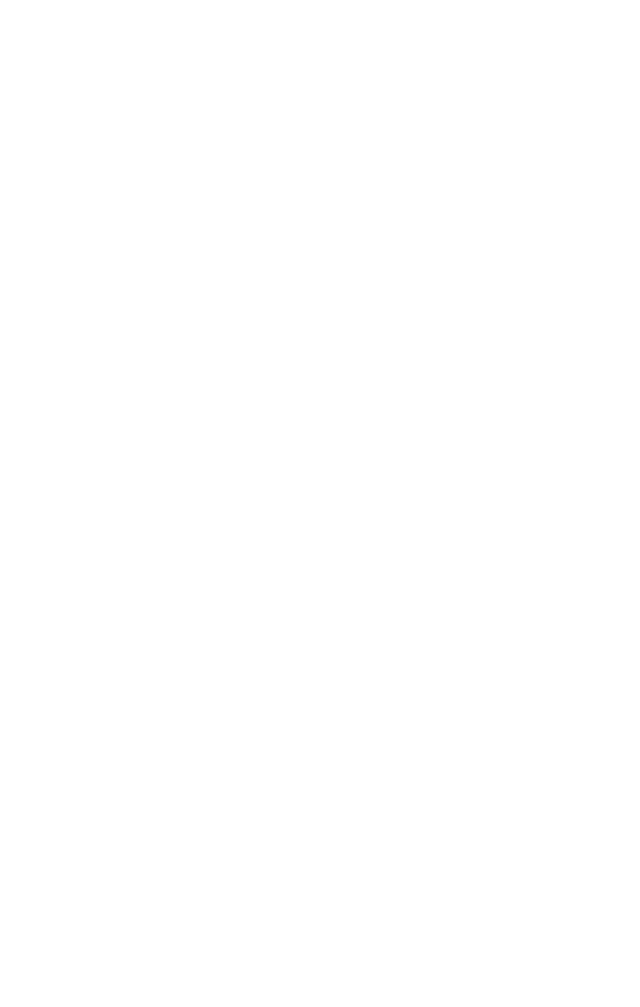
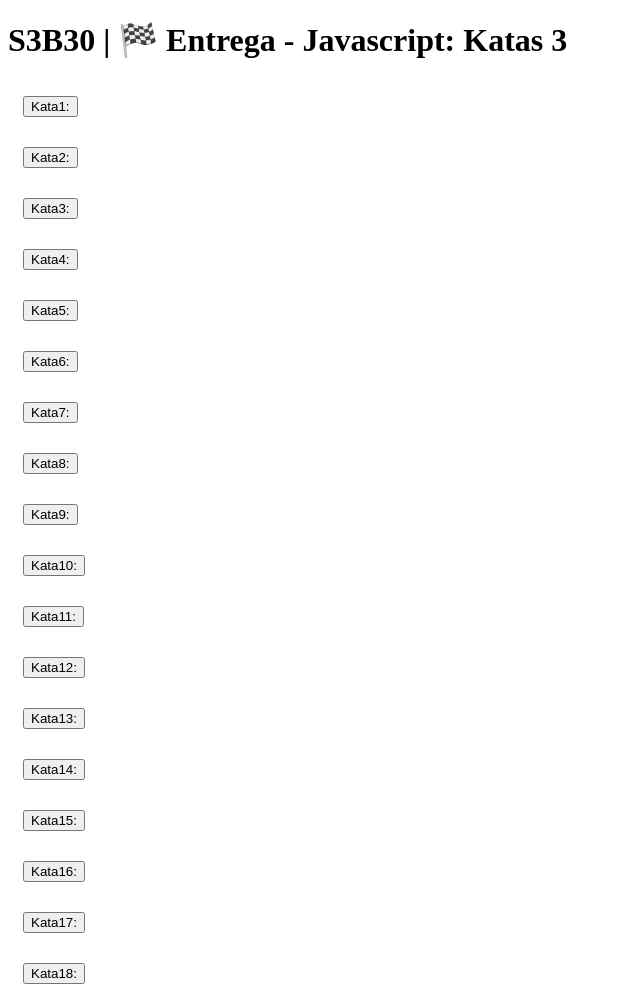
Before and after one commit to Kenzie-Academy-Brasil-Developers/m1-entrega-s3-katas-javascript-3-kratzmendes, a plain HTML site: page index.html in a window 1280 px wide. Shown: the whole page, without its empty margins (0-640 px from the left). Before the commit the page ends 800 px from the top, so only its background shows below. Drawn offline with Linux system fonts and the light colour scheme.

Commit message:
Entrega completa

```diff
--- a/index.html
+++ b/index.html
@@ -1,11 +1,90 @@
 <!DOCTYPE html>
-<html lang="en">
+<html lang="pt-BR">
 <head>
     <meta charset="UTF-8">
     <meta name="viewport" content="width=device-width, initial-scale=1.0">
+    <link rel="stylesheet" href="styles.css">
+
     <title>JS - Katas 03</title>
 </head>
 <body>
+    <h1>
+        S3B30 | 🏁 Entrega - Javascript: Katas 3
+    </h1>
+
+    <div class="kataDiv">
+        <input class="kataBtn" type = "button" onclick = "kata1()" value = "Kata1:">
+        <p id="placeholder1"></p>
+    </div>
+    <div class="kataDiv">
+        <input class="kataBtn" type = "button" onclick = "kata2()" value = "Kata2:">
+        <p id="placeholder2"></p>
+    </div>
+    <div class="kataDiv">
+        <input class="kataBtn" type = "button" onclick = "kata3()" value = "Kata3:">
+        <p id="placeholder3"></p>
+    </div>
+    <div class="kataDiv">
+        <input class="kataBtn" type = "button" onclick = "kata4()" value = "Kata4:">
+        <p id="placeholder4"></p>
+    </div>
+    <div class="kataDiv">
+        <input class="kataBtn" type = "button" onclick = "kata5()" value = "Kata5:">
+        <p id="placeholder5"></p>
+    </div>
+    <div class="kataDiv">
+        <input class="kataBtn" type = "button" onclick = "kata6()" value = "Kata6:">
+        <p id="placeholder6"></p>
+    </div>
+    <div class="kataDiv">
+        <input class="kataBtn" type = "button" onclick = "kata7()" value = "Kata7:">
+        <p id="placeholder7"></p>
+    </div>
+    <div class="kataDiv">
+        <input class="kataBtn" type = "button" onclick = "kata8()" value = "Kata8:">
+        <p id="placeholder8"></p>
+    </div>
+    <div class="kataDiv">
+        <input class="kataBtn" type = "button" onclick = "kata9()" value = "Kata9:">
+        <p id="placeholder9"></p>
+    </div>
+    <div class="kataDiv">
+        <input class="kataBtn" type = "button" onclick = "kata10()" value = "Kata10:">
+        <p id="placeholder10"></p>
+    </div>
+    <div class="kataDiv">
+        <input class="kataBtn" type = "button" onclick = "kata11()" value = "Kata11:">
+        <p id="placeholder11"></p>
+    </div>
+    <div class="kataDiv">
+        <input class="kataBtn" type = "button" onclick = "kata12()" value = "Kata12:">
+        <p id="placeholder12"></p>
+    </div>
+    <div class="kataDiv">
+        <input class="kataBtn" type = "button" onclick = "kata13()" value = "Kata13:">
+        <p id="placeholder13"></p>
+    </div>
+    <div class="kataDiv">
+        <input class="kataBtn" type = "button" onclick = "kata14()" value = "Kata14:">
+        <p id="placeholder14"></p>
+    </div>
+    <div class="kataDiv">
+        <input class="kataBtn" type = "button" onclick = "kata15()" value = "Kata15:">
+        <p id="placeholder15"></p>
+    </div>
+    <div class="kataDiv">
+        <input class="kataBtn" type = "button" onclick = "kata16()" value = "Kata16:">
+        <p id="placeholder16"></p>
+    </div>
+    <div class="kataDiv">
+        <input class="kataBtn" type = "button" onclick = "kata17()" value = "Kata17:">
+        <p id="placeholder17"></p>
+    </div>
+    <div class="kataDiv">
+        <input class="kataBtn" type = "button" onclick = "kata18()" value = "Kata18:">
+        <p id="placeholder18"></p>
+    </div>
+
     <script src="katas3.js"></script>
 </body>
 </html>
--- a/katas3.js
+++ b/katas3.js
@@ -1,75 +1,242 @@
 const sampleArray = [469, 755, 244, 245, 758, 450, 302, 17, 712, 71, 456, 21, 398, 339, 882, 848, 179, 535, 940, 472];
 
-function kata1() {
-    // implemente o código do kata 1 aqui
+function showResults(result, kataId){
+    var placeholder = document.getElementById(`placeholder${kataId}`);
+    console.log(`placeholder${kataId}`);
+    placeholder.innerHTML = result;
 }
 
+
+function kata1() {
+    kataId = 1;
+    result = [];
+
+    for(let i = 0; i < 25; i++){
+        result[i] = i+1;
+    }
+    showResults(result, kataId);
+
+    return;
+}
+
+
+
 function kata2() {
-    // implemente o código do kata 2 aqui
+    kataId = 2;
+    result = [];
+
+    for(let i = 25; i > 0; i--){
+        result.push(i);
+    }
+    showResults(result, kataId);
+
+    return;
 }
 
 function kata3() {
-    // implemente o código do kata 3 aqui
+    kataId = 3;
+    result = [];
+
+    for(let i = 0; i > -25; i--){
+        result[-i] = i-1;
+    }
+    showResults(result, kataId);
+
+    return;
 }
 
 function kata4() {
-    // implemente o código do kata 4 aqui
+    kataId = 4;
+    result = [];
+
+    for(let i = -25; i < 0; i++){
+        result.push(i);
+    }
+    showResults(result, kataId);
+
+    return;
 }
 
 function kata5() {
-    // implemente o código do kata 5 aqui
+    kataId = 5;
+    result = [];
+
+    for(let i = 25; i > -26; i--){
+        if(i % 2 != 0){
+            result.push(i);
+        }
+    }
+    showResults(result, kataId);
+
+    return;
 }
 
 function kata6() {
-    // implemente o código do kata 6 aqui
+    kataId = 6;
+    result = [];
+
+    for(let i = 3; i < 100; i = i+3){
+        result.push(i);
+    }
+    showResults(result, kataId);
+
+    return;
 }
 
 function kata7() {
-    // implemente o código do kata 7 aqui
+    kataId = 7;
+    result = [];
+
+    for(let i = 7; i < 100; i = i+7){
+        result.push(i);
+    }
+    showResults(result, kataId);
+
+    return;
 }
 
 function kata8() {
-    // implemente o código do kata 8 aqui
+    kataId = 8;
+    result = [];
+
+    for(let i = 100; i > 0; i--){
+        if(i % 3 == 0 || i % 7 == 0){
+            result.push(i);
+        }
+    }
+    showResults(result, kataId);
+
+    return;
 }
 
 function kata9() {
-    // implemente o código do kata 9 aqui
+    kataId = 9;
+    result = [];
+
+    for(let i = 5; i < 100; i++){
+        if(i % 5 == 0 && i % 2 != 0){
+            result.push(i);
+        }
+    }
+    showResults(result, kataId);
+
+    return;
 }
 
 function kata10() {
-    // implemente o código do kata 10 aqui
+    kataId = 10;
+    result = sampleArray;
+
+    showResults(result, kataId);
+
+    return;
 }
 
 function kata11() {
-    // implemente o código do kata 11 aqui
+    kataId = 11;
+    result = [];
+
+    for(let i = 0; i < sampleArray.length; i++){
+        if( sampleArray[i] % 2 == 0){
+            result.push(sampleArray[i]);
+        }
+    }
+    showResults(result, kataId);
+
+    return;
 }
 
 function kata12() {
-    // implemente o código do kata 12 aqui
+    kataId = 12;
+    result = [];
+
+    for(let i = 0; i < sampleArray.length; i++){
+        if( sampleArray[i] % 2 != 0){
+            result.push(sampleArray[i]);
+        }
+    }
+    showResults(result, kataId);
+
+    return;
 }
 
 function kata13() {
-    // implemente o código do kata 13 aqui
+    kataId = 13;
+    result = [];
+
+    for(let i = 0; i < sampleArray.length; i++){
+        if( sampleArray[i] % 8 == 0){
+            result.push(sampleArray[i]);
+        }
+    }
+    showResults(result, kataId);
+
+    return;
 }
 
 function kata14() {
-    // implemente o código do kata 14 aqui
+    kataId = 14;
+    result = [];
+
+    for(let i = 0; i < sampleArray.length; i++){
+        result.push(sampleArray[i]*sampleArray[i]);
+
+    }
+    showResults(result, kataId);
+
+    return;
 }
 
 function kata15() {
-    // implemente o código do kata 15 aqui
+    kataId = 15;
+    result = 0;
+
+    for(let i = 0; i < sampleArray.length; i++){
+        result += i;
+    }
+    showResults(result, kataId);
+
+    return;
 }
 
 function kata16() {
-    // implemente o código do kata 16 aqui
+    kataId = 16;
+    result = 0;
+
+    for(let i = 0; i < sampleArray.length; i++){
+        result += sampleArray[i];
+    }
+    showResults(result, kataId);
+
+    return;
 }
 
 function kata17() {
-    // implemente o código do kata 17 aqui
+    kataId = 17;
+    result = 1000;
+
+    for(let i = 0; i < sampleArray.length; i++){
+        if(sampleArray[i]<result){
+            result = sampleArray[i];
+        }
+    }
+    showResults(result, kataId);
+
+    return;
 }
 
 function kata18() {
-    // implemente o código do kata 18 aqui
+    kataId = 18;
+    result = 0;
+
+    for(let i = 0; i < sampleArray.length; i++){
+        if(sampleArray[i]>result){
+            result = sampleArray[i];
+        }
+    }
+    showResults(result, kataId);
+
+    return result;
 }
 
 /**
--- /dev/null
+++ b/styles.css
@@ -0,0 +1,11 @@
+.kataDiv{
+    display:flex;
+    justify-content: left;
+    align-items:center;
+    flex-wrap: wrap;
+    font-family: 'Inter', sans-serif;
+}
+
+.kataBtn{
+    margin: 15px;
+}
```
